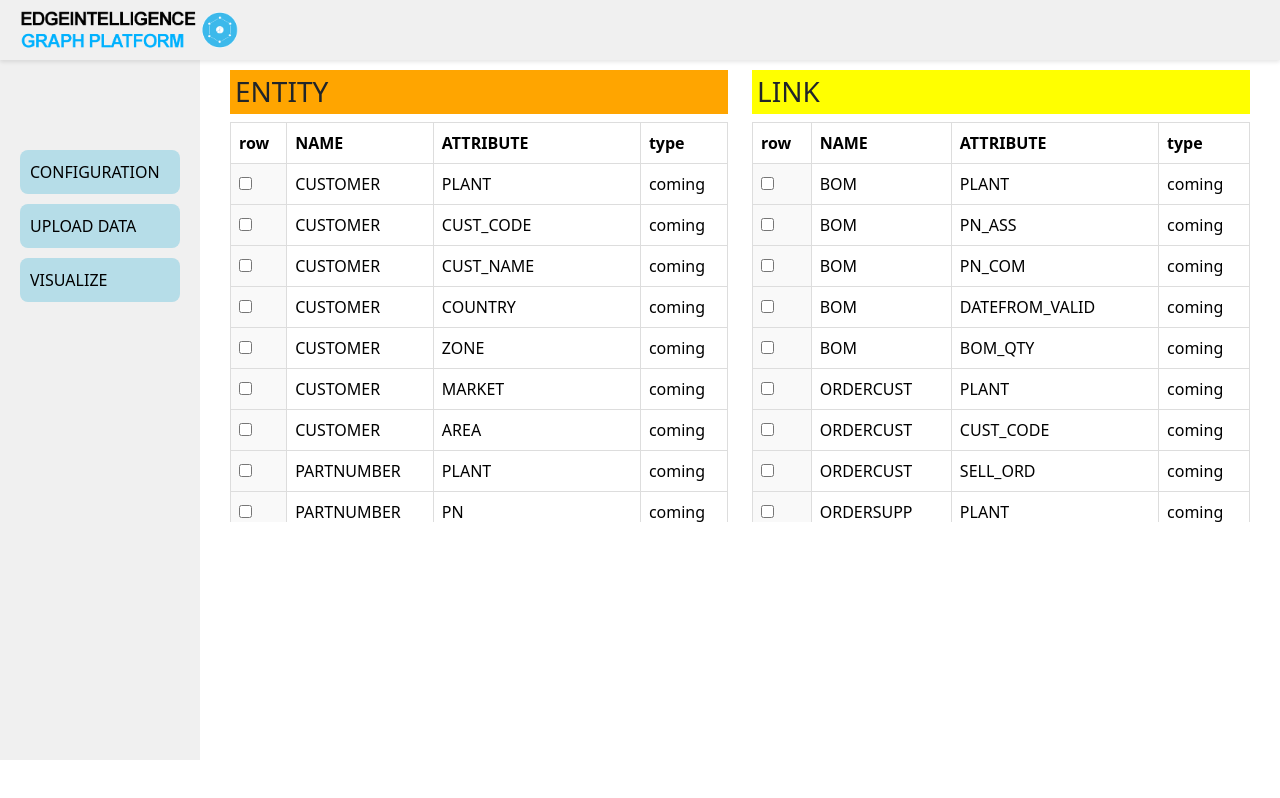
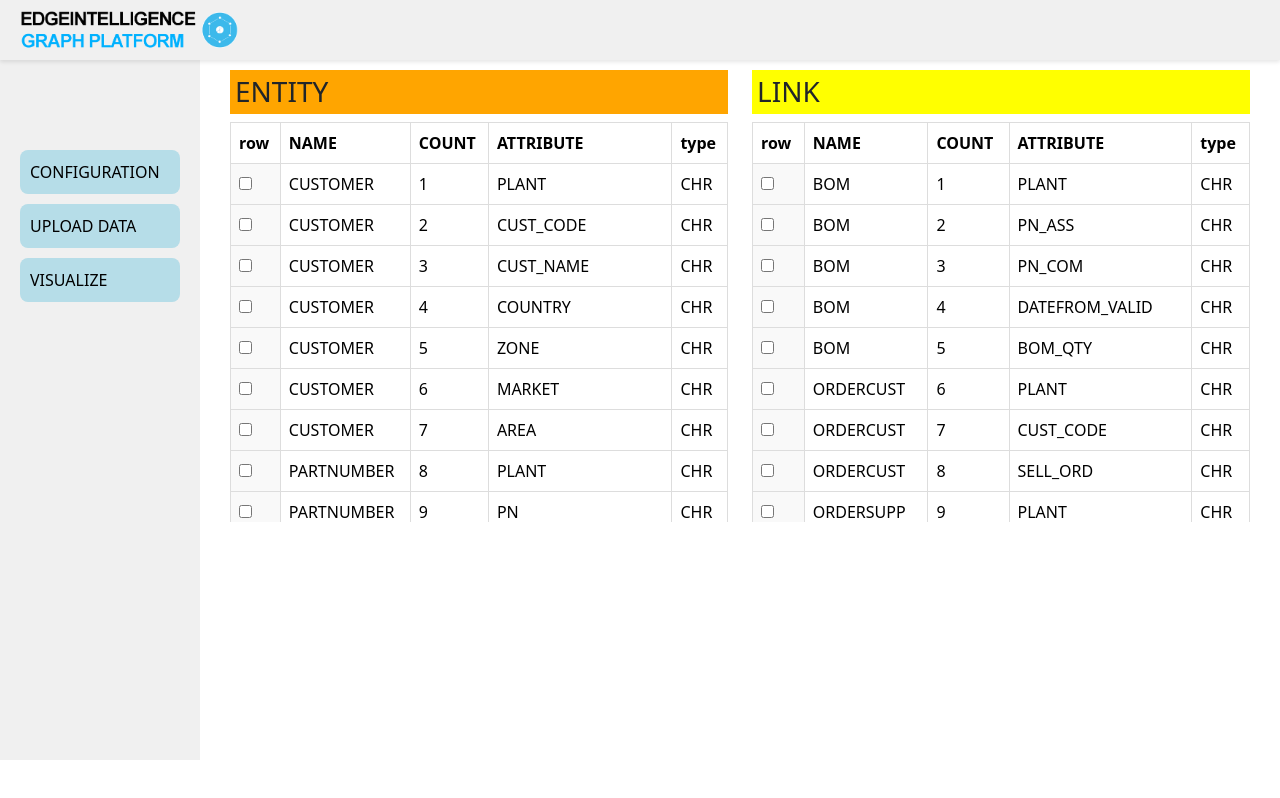
Before and after one commit to aamir910/3d-force-network-graph-, a React (Vite) app: page /CONFIGURATION in a window 1280 px wide. Built offline with nearby package versions, Linux system fonts and the light colour scheme.

Commit message:
update the table here

```diff
--- a/src/components/Maincontent/Maincontent.jsx
+++ b/src/components/Maincontent/Maincontent.jsx
@@ -66,7 +66,11 @@ const MainContent = () => {
     loadAllCSVs();
   }, []);
 
+  let rowCount = 0;
+  let linkcount = 0
   const getEntityName = (filePath) => {
+  rowCount++ ;
+
     const fileName = filePath.split("/").pop();
     switch (fileName) {
       case "N_CUSTOMER.csv":
@@ -85,6 +89,7 @@ const MainContent = () => {
   };
 
   const getLinkName = (filePath) => {
+    linkcount++
     const fileName = filePath.split("/").pop();
     switch (fileName) {
       case "E_BOM.csv":
@@ -115,12 +120,14 @@ const MainContent = () => {
                     <tr>
                       <th>row</th>
                       <th>NAME</th>
+                      <th>COUNT</th>
                       <th>ATTRIBUTE</th>
                       <th>type</th>
                     </tr>
                   </thead>
                   <tbody>
                     {Object.entries(entityHeaders).map(
+
                       ([filePath, headers], index) =>
                         headers.map((header, headerIndex) => (
                           <tr key={`${index}-${headerIndex}`}>
@@ -128,8 +135,9 @@ const MainContent = () => {
                               <input type="checkbox" />
                             </td>
                             <td>{getEntityName(filePath)}</td>
+                            <td>{rowCount}</td>
                             <td>{header}</td>
-                            <td>coming</td>
+                            <td>CHR</td>
                           </tr>
                         ))
                     )}
@@ -149,6 +157,7 @@ const MainContent = () => {
                     <tr>
                       <th>row</th>
                       <th>NAME</th>
+                      <th>COUNT</th>
                       <th>ATTRIBUTE</th>
                       <th>type</th>
                     </tr>
@@ -162,8 +171,11 @@ const MainContent = () => {
                               <input type="checkbox" />
                             </td>
                             <td>{getLinkName(filePath)}</td>
+                            <td>{linkcount}</td>
+
                             <td>{header}</td>
-                            <td>coming</td>
+
+                            <td>CHR</td>
                           </tr>
                         ))
                     )}
```
